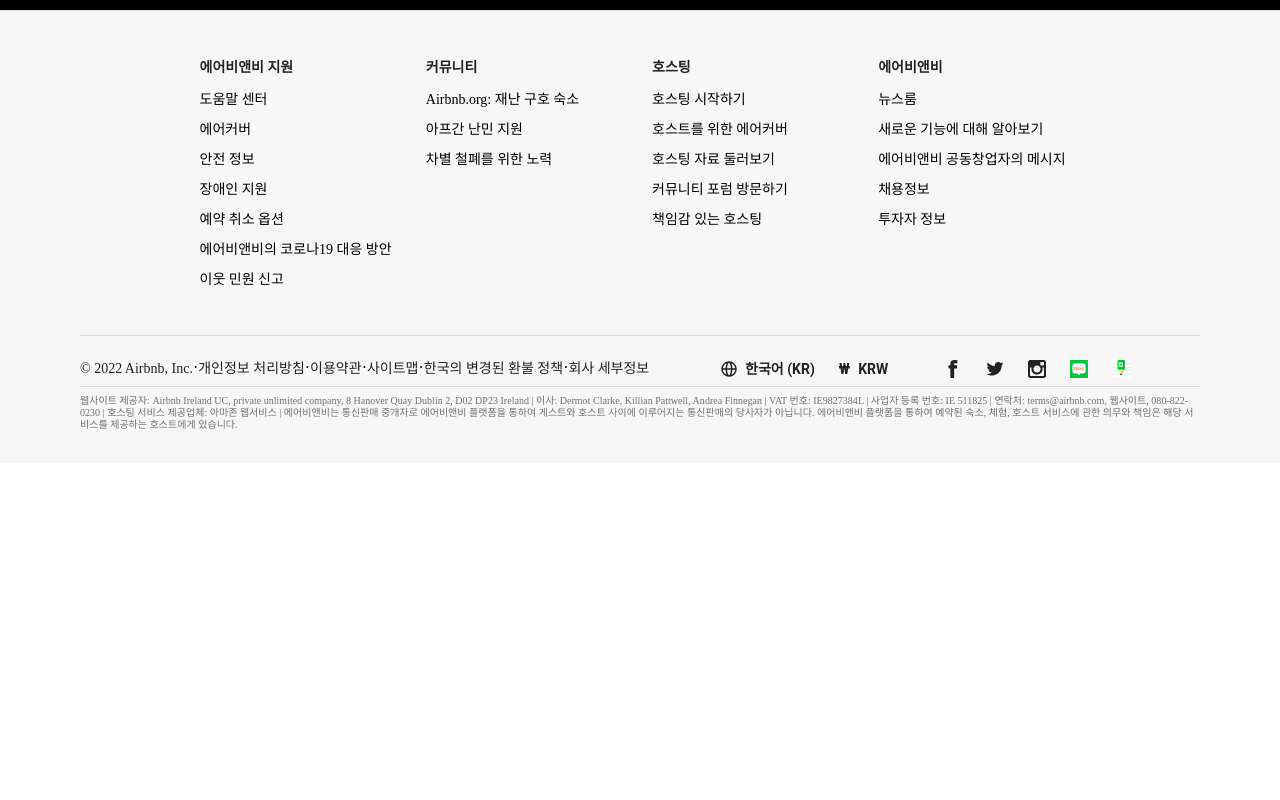
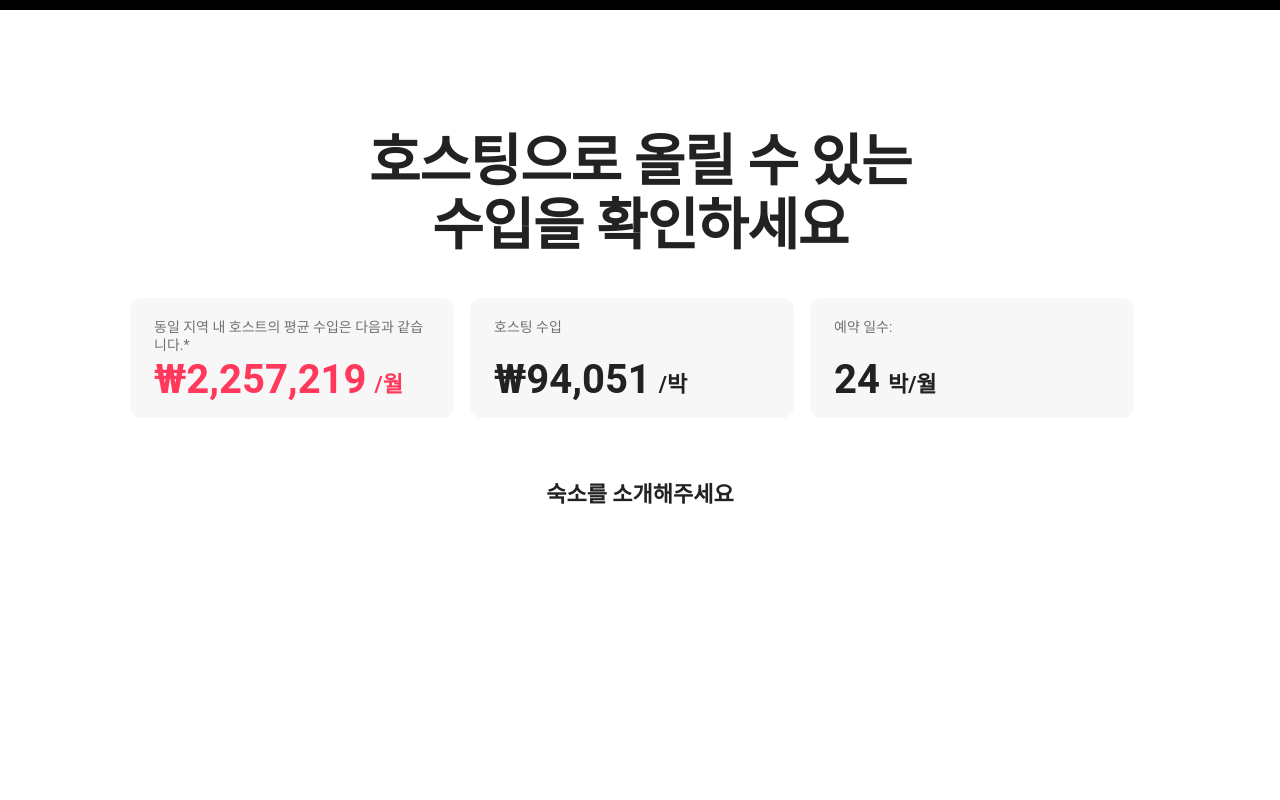
Before and after one commit to eunji0/React_airbnb, a React (Create React App) app: page /host in a window 1280 px wide. Shown: the part 440-1240 px from the top of the page. Before the commit the page ends 903 px from the top, so only its background shows below. Built offline with nearby package versions, Linux system fonts and the light colour scheme.

Commit message:
host add2

```diff
--- a/src/App.js
+++ b/src/App.js
@@ -6,26 +6,26 @@
 import Menu4 from "./component/Menu4";
 import Menu5 from "./component/Menu5";
 import MenuInfo from "./pages/MenuInfo";
-import Host from "./pages/Host"
+import Host from "./pages/Host";
+import Layout from "./pages/Layout";
 
 function App() {
   return (
     <div className="root-wrap">
         <BrowserRouter>
         <Routes>
-          <Route path="/" element={<Home />} >
+          <Route element={<Layout />}>
+          <Route path="/" element={<Home />} />
             <Route path="/menu2" element={<Menu2 />} />
             <Route path="/menu3" element={<Menu3 />} />
             <Route path="/menu4" element={<Menu4 />} />
             <Route path="/menu5" element={<Menu5 />} />
-          </Route>
+            </Route>
           <Route path="/*" element={<NotFound />} />
           <Route path="/host" element={<Host />}/>
           <Route path="/menuinfo" element={<MenuInfo />} />
-
         </Routes>
         </BrowserRouter>
-
     </div>
   );
 }
--- a/src/component/HostMain.jsx
+++ b/src/component/HostMain.jsx
@@ -7,7 +7,6 @@
 export default function HostMain() {
     return(
         <main>
-            <div>
             <div className="hostmain">
                 <div className="hostmain-logo">
                 <Link to="/" className="hostheader-logo">
@@ -57,7 +56,68 @@
                     </div>
                 </div>
             </div>
+            <div>
+                <div>
+                    <div className="hm-main">
+                        <div>
+                            <div className="hmmain">
+                            <h2 id="host-estimate-header" class="_nudpw0">호스팅으로 올릴 수 있는<br /> 수입을 확인하세요</h2>
+                            <div style={{width:"100%"}}>
+                                <div>
+                                    <div className="hmmain-a">
+                                        <div className="hmmain-aa" style={{display:"flex"}}>
+                                        <div className="hmmain-ain">
+                                            <div className="hmmain-ain1">
+                                                <div className="hmmain-ain2">
+                                                    <div className="_jmxiel">동일 지역 내 호스트의 평균 수입은 다음과 같습니다.*</div>
+                                                    <div className="_13260ndj">
+                                                        <span className="_sdzt8pt">₩2,257,219
+                                                        </span>
+                                                        <span className="_guws13p">/월</span>
+                                                    </div>
+                                                </div>
+                                            </div>
+                                            <div style={{display:"flex", flexDirection:"row"}}>
+                                            <div className="hmmain-ain1">
+                                                <div className="hmmain-ain2">
+                                                    <div className="_jmxiel">호스팅 수입</div>
+                                                    <div className="_13260ndj">
+                                                        <span className="_sdzt8pt" style={{color:"#222222"}}>₩94,051
+                                                        </span>
+                                                        <span className="_guws13p" style={{color:"#222222"}}>/박</span>
+                                                    </div>
+                                                </div>
+                                            </div>
+                                            <div className="hmmain-ain1">
+                                                <div className="hmmain-ain2">
+                                                    <div className="_jmxiel">예약 일수:</div>
+                                                    <div className="_13260ndj">
+                                                        <span className="_sdzt8pt" style={{color:"#222222"}}>24
+                                                        </span>
+                                                        <span className="_guws13p" style={{color:"#222222"}}>박/월</span>
+                                                    </div>
+                                                </div>
+                                            </div>
+                                            </div>
+                                        </div>
+                                        </div>
+                                    </div>
+                                    <div className="hmmain-b">
+                                        <h3 className="_m37l9b">숙소를 소개해주세요</h3>
+                                    </div>
+                                    <div className="hmmain-c"></div>
+                                </div>
+                            </div>
+                            </div>
+                        </div>
+                    </div>
+                </div>
             </div>
+            <div></div>
+            <div></div>
+            <div></div>
+            <div></div>
+            <div></div>
         </main>
     );
 }
--- a/src/index.css
+++ b/src/index.css
@@ -3760,11 +3760,6 @@
   background-repeat: no-repeat !important;
 }
 
-._9ofhsl {
-  height: 100% !important;
-  width: 100% !important;
-  position: static !important;
-}
 
 ._15p4g025 {
   display: none !important;
@@ -3923,3 +3918,115 @@
   height: 40px !important;
   color: #fff;
 }
+
+
+
+
+/* Host main */
+.hm-main {
+  margin-top: 120px;
+}
+
+.hmmain {
+  margin-top: 24px;
+  height: 100%;
+  display: flex;
+  flex-direction: column !important;
+  color: #222222 !important;
+  background-color: #FFFFFF !important;
+}
+
+._nudpw0 {
+  font-size: 56px !important;
+  line-height: 64px !important;
+  margin-top: 0;
+  margin-bottom: 40px !important;
+  align-self: center !important;
+  text-align: center !important;
+  font-weight: 600;
+  letter-spacing: -0.02em !important;
+}
+
+.hmmain-a {
+  margin-left: 24px !important;
+    margin-right: 24px !important;
+    margin-bottom: 64px;
+}
+
+.hmmain-b {
+  min-height: 300px !important;
+  display: flex !important;
+  flex-direction: column !important;
+  margin-bottom: 32px;
+}
+
+.hmmain-c {
+  margin-left: 24px !important;
+  margin-right: 24px !important;
+}
+
+.hmmain-ain {
+  display: flex;
+  flex-direction: row;
+  width: auto;
+  align-self: center;
+  margin-left: auto;
+  margin-right: auto;
+}
+
+.hmmain-ain1 {
+  width: 324px;
+  padding: 20px 24px !important;
+  max-width: 30vw !important;
+  margin-bottom: 0px !important;
+  margin-right: 16px !important;
+  display: flex !important;
+  background-color: rgb(247, 247, 247) !important;
+  border-radius: 12px !important;
+}
+
+.hmmain-ain2 {
+  display: flex !important;
+  flex-direction: column !important;
+  justify-content: center !important;
+}
+
+._jmxiel {
+  font-size: 14px !important;
+  line-height: 18px !important;
+  color: rgb(113, 113, 113) !important;
+  margin-bottom: 8px !important;
+}
+
+._13260ndj {
+  font-weight: 600 !important;
+  flex-grow: 1 !important;
+  display: flex !important;
+  align-items: flex-end !important;
+  color: rgb(255, 56, 92) !important;
+}
+
+._sdzt8pt {
+  margin-right: 8px !important;
+  font-size: 40px !important;
+  line-height: 36px !important;
+  display: inline-block;
+}
+
+._guws13p {
+  font-size: 22px !important;
+  line-height: 26px !important;
+  display: inline-block;
+}
+
+._m37l9b {
+  font-size: 22px !important;
+  line-height: 26px !important;
+  margin-top: 0;
+  display: flex !important;
+    justify-content: center !important;
+    margin-bottom: 24px !important;
+    margin-left: 24px !important;
+    margin-right: 24px !important;
+    font-weight: 600;
+}
--- a/src/pages/Home.jsx
+++ b/src/pages/Home.jsx
@@ -1,17 +1,16 @@
 import React from "react";
-import Menu1 from "./Menu1";
-import Header from "../component/Header";
-import UnderHeader from "../component/UnderHeader";
-import Footer from "../component/Footer";
+import Menu1 from "../pages/Menu1"
 
 
 export default function Home() {
     return (
         <div>
-            <Header />
+            {/* <Header />
         <UnderHeader />
-            <Footer/>
+
+            <Footer/> */}
             <Menu1 />
+
         </div>
     )
 }
--- /dev/null
+++ b/src/pages/Layout.jsx
@@ -0,0 +1,19 @@
+import {Outlet} from 'react-router-dom';
+import Header from '../component/Header';
+import UnderHeader from '../component/UnderHeader';
+import Footer from '../component/Footer';
+
+function Layout() {
+    return(
+        <div>
+            <Header/>
+            <UnderHeader/>
+            <Footer />
+            <main>
+                <Outlet />
+            </main>
+        </div>
+    )
+}
+
+export default Layout;
```
